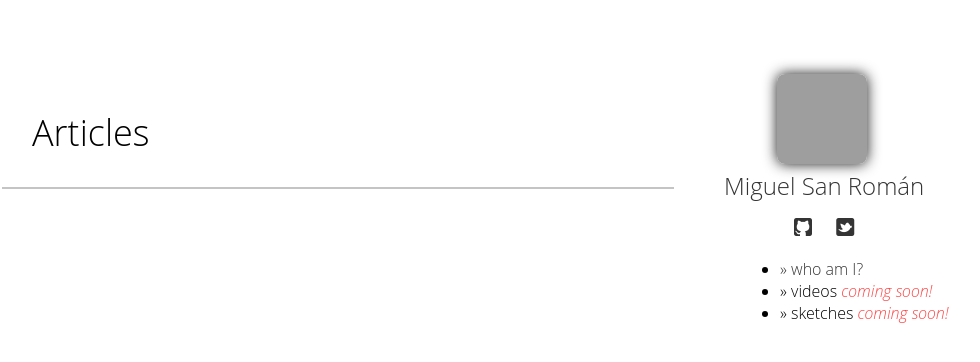
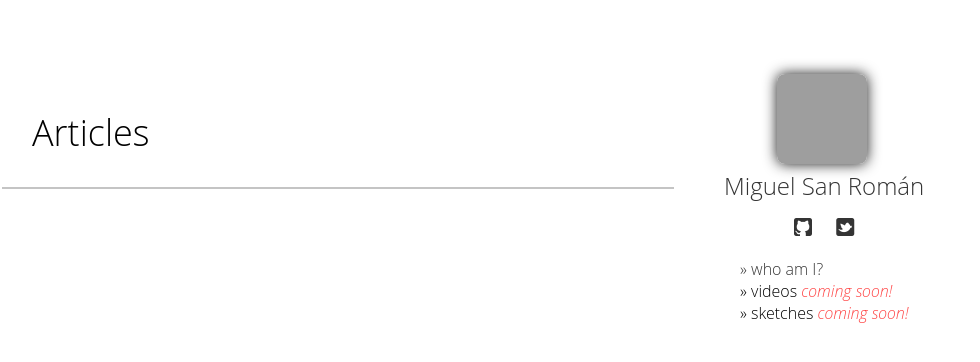
Before and after one commit to msanroman/msanroman.github.com, a Jekyll site: the page built from index.html, in a window 1280 px wide. Shown: the top 362 px of the page, without its empty margins (286-1266 px from the left). Built offline with Jekyll 4.4.1, drawn with Linux system fonts in a browser that asks for light colours; nearby versions of some CDN libraries; some web fonts are replaced; Markdown is read by kramdown in place of the engine named in the settings; the list of posts is cut into pages by our own code; grey boxes are pictures that could not be loaded.

Commit message:
Changed ul styles

```diff
--- a/css/style.css
+++ b/css/style.css
@@ -130,7 +130,7 @@ ul {
     margin-left: 1em;
 }
 
-ul.sidebar {
+.sidebar ul {
     width: 100%;
     clear: both;
     list-style: none inside;
```
